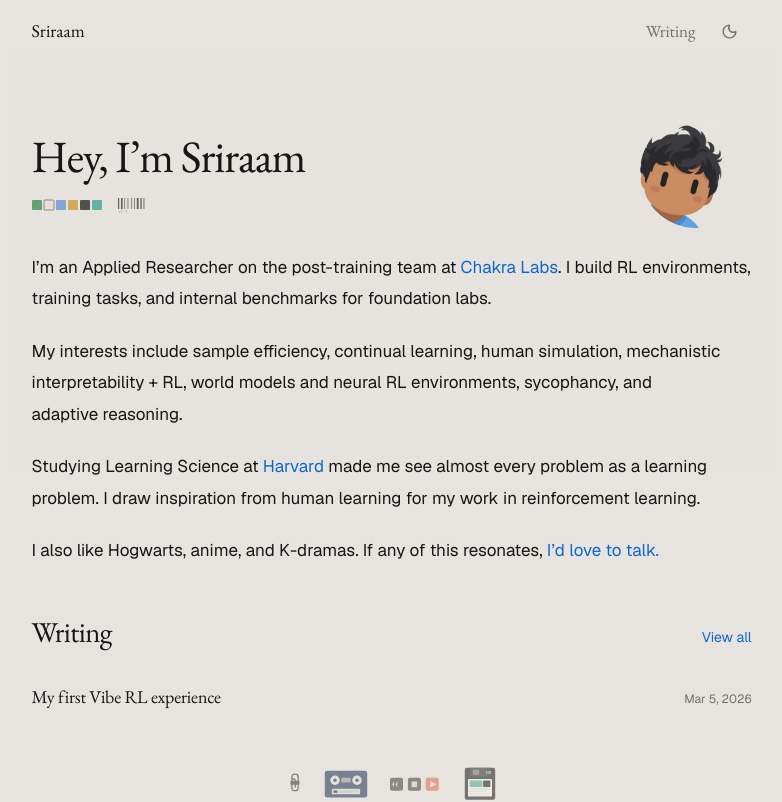
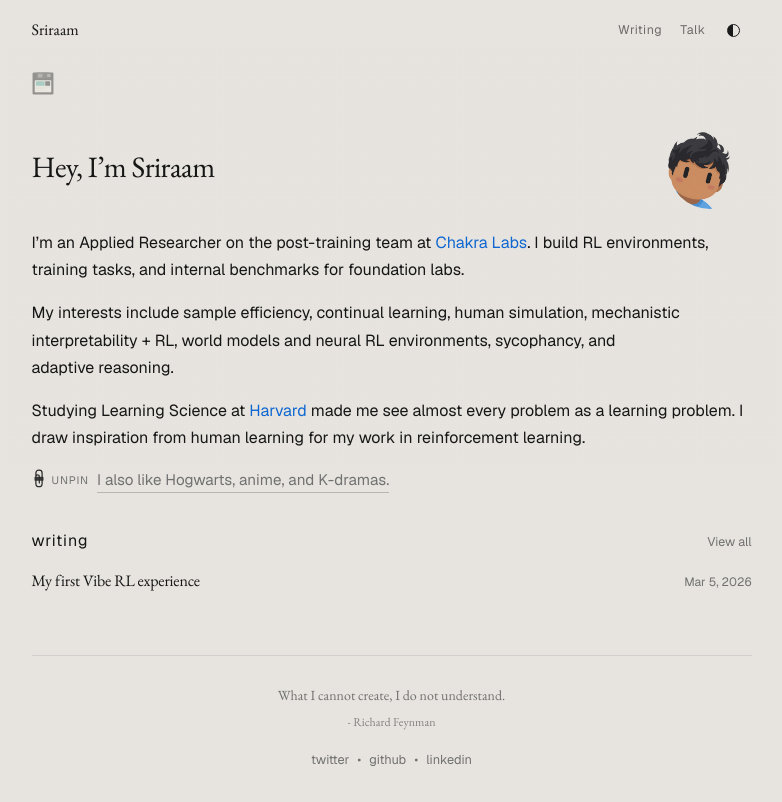
Before and after one commit to 13point5/blog, a Next.js app: page / in a window 1280 px wide. Shown: the top 802 px of the page, without its empty margins (241-1023 px from the left). Built offline with nearby package versions, Linux system fonts and the light colour scheme.

Commit message:
Quiet the folio accents
Shrink the floppy to a margin mark, keep Sriraam in plain roman, and reduce type. Header actions are hairline labels, the clip pins a note, and the cassette track row is gone.

Co-authored-by: Sriraam <bharathsriraam.rr@gmail.com>

```diff
--- a/app/components/footer.tsx
+++ b/app/components/footer.tsx
@@ -1,13 +1,9 @@
 import { Socials } from "./socials";
-import { FloppyDisk } from "./motifs";
 
 export function Footer() {
   return (
     <footer className="folio-footer folio-width">
       <div className="folio-footer-inner">
-        <div className="folio-footer-motif" aria-hidden="true">
-          <FloppyDisk className="motif-floppy-footer" />
-        </div>
         <figure className="folio-quote">
           <blockquote>What I cannot create, I do not understand.</blockquote>
           <figcaption>- Richard Feynman</figcaption>
--- a/app/components/header.tsx
+++ b/app/components/header.tsx
@@ -2,10 +2,23 @@
 import Link from "next/link";
 import { usePathname } from "next/navigation";
 import { SettingsDropdown } from "./settings-dropdown";
+
 export function Header() {
   const pathname = usePathname();
-  return <header className="folio-header"><nav className="folio-nav" aria-label="Main navigation">
-    <Link className="wordmark" href="/" aria-label="Sriraam, home">Sriraam</Link>
-    <div className="nav-links"><Link href="/blog" aria-current={pathname.startsWith("/blog") ? "page" : undefined}>Writing</Link><SettingsDropdown /></div>
-  </nav></header>;
+  return (
+    <header className="folio-header">
+      <nav className="folio-nav" aria-label="Main navigation">
+        <Link className="wordmark" href="/" aria-label="Sriraam, home">
+          Sriraam
+        </Link>
+        <div className="nav-actions">
+          <Link href="/blog" aria-current={pathname.startsWith("/blog") ? "page" : undefined}>
+            Writing
+          </Link>
+          <a href="https://x.com/27upon2">Talk</a>
+          <SettingsDropdown />
+        </div>
+      </nav>
+    </header>
+  );
 }
--- /dev/null
+++ b/app/components/pinned-note.tsx
@@ -0,0 +1,26 @@
+"use client";
+
+import { useState } from "react";
+import { BinderClip } from "./motifs";
+
+export function PinnedNote() {
+  const [pinned, setPinned] = useState(true);
+
+  return (
+    <div className={pinned ? "pin-note is-pinned" : "pin-note"}>
+      <button
+        type="button"
+        className="pin-clip"
+        aria-pressed={pinned}
+        aria-controls="personal-note"
+        onClick={() => setPinned((open) => !open)}
+      >
+        <BinderClip />
+        <span className="pin-label">{pinned ? "Unpin" : "Pin"}</span>
+      </button>
+      <p id="personal-note" className="pin-slip" hidden={!pinned}>
+        I also like Hogwarts, anime, and K-dramas.
+      </p>
+    </div>
+  );
+}
--- a/app/components/settings-dropdown.tsx
+++ b/app/components/settings-dropdown.tsx
@@ -1,10 +1,17 @@
 "use client";
-import { Moon, Sun } from "lucide-react";
 import { useTheme } from "../providers/theme-provider";
+
 export function SettingsDropdown() {
   const { theme, setTheme } = useTheme();
-  return <button type="button" className="theme-toggle" onClick={() => setTheme(theme === "dark" ? "light" : "dark")}
-    aria-label={`Switch to ${theme === "dark" ? "light" : "dark"} mode`} title={theme === "dark" ? "Let there be light · Lumos" : "A little night reading · Nox"}>
-    <Sun className="sun-icon" size={17} aria-hidden="true" /><Moon className="moon-icon" size={17} aria-hidden="true" />
-  </button>;
+  const next = theme === "dark" ? "light" : "dark";
+  return (
+    <button
+      type="button"
+      className="theme-toggle"
+      onClick={() => setTheme(next)}
+      aria-label={`Switch to ${next} mode`}
+    >
+      <span className="theme-mark" aria-hidden="true" />
+    </button>
+  );
 }
--- a/app/globals.css
+++ b/app/globals.css
@@ -692,15 +692,22 @@ button { cursor: pointer; }
 .folio-width, .folio-nav { width: min(100% - 64px, 720px); margin-inline: auto; }
 .folio-header { padding-top: 6px; }
 .folio-nav { min-height: 48px; display: flex; align-items: center; justify-content: space-between; }
-.wordmark { font: 400 1.125rem/1.4 var(--display); letter-spacing: 0; padding-block: 12px; color: var(--foreground); }
-.wordmark:hover { color: var(--link); }
-h1, h2, h3, h4, h5, h6 { font-family: var(--display); }
-.nav-links { display: flex; gap: 20px; align-items: center; font: 400 1.0625rem var(--display); }
-.nav-links > a { color: var(--foreground-muted); padding-block: 14px; }
-.nav-links > a:hover, .nav-links > a[aria-current] { color: var(--foreground); }
-.theme-toggle { display: grid; place-content: center; width: 44px; height: 44px; margin-left: -8px; color: var(--foreground-muted); }
-.theme-toggle:hover { color: var(--foreground); }
-.sun-icon { display: none; }.dark .sun-icon { display: block; }.dark .moon-icon { display: none; }
+.wordmark { font: 400 1rem/1.4 var(--display); font-style: normal; letter-spacing: 0; padding-block: 12px; color: var(--foreground); }
+.wordmark:hover { color: var(--foreground); }
+h1, h2, h3, h4, h5, h6 { font-family: var(--display); font-style: normal; }
+.nav-actions { display: flex; align-items: center; gap: 2px; }
+.nav-actions > a, .theme-toggle {
+  font: 400 .78rem/1 var(--sans); letter-spacing: .04em; color: color-mix(in oklab, var(--foreground) 58%, transparent);
+  background: transparent; border: 0; border-radius: 0; padding: 10px 8px; margin: 0; width: auto; height: auto;
+}
+.nav-actions > a:hover, .theme-toggle:hover { color: var(--foreground); }
+.nav-actions > a[aria-current] { color: var(--foreground); box-shadow: inset 0 -1px 0 var(--rt-ink); }
+.theme-toggle { display: grid; place-content: center; min-width: 36px; }
+.theme-mark {
+  width: 13px; height: 13px; border-radius: 50%; border: 1px solid var(--rt-ink); display: block;
+  background: linear-gradient(90deg, var(--rt-ink) 50%, transparent 50%);
+}
+.dark .theme-mark { background: linear-gradient(90deg, transparent 50%, var(--rt-ink) 50%); }
 .skip-link { position: fixed; top: -100px; left: 20px; z-index: 100; padding: 12px; background: var(--background); }
 .skip-link:focus { top: 12px; }
 /* Alpha-only spot illustrations: charcoal on light gray, pale ink on charcoal. */
@@ -709,7 +716,7 @@ h1, h2, h3, h4, h5, h6 { font-family: var(--display); }
 .folio-home { position: relative; }
 .folio-grain {
   pointer-events: none; position: absolute; inset: -8px -24px auto; height: min(420px, 70vh);
-  opacity: .22; mix-blend-mode: multiply; z-index: 0;
+  opacity: .12; mix-blend-mode: multiply; z-index: 0;
   background-image:
     radial-gradient(circle at 20% 20%, color-mix(in oklab, var(--rt-ink) 8%, transparent) 0.6px, transparent 0.8px),
     radial-gradient(circle at 80% 40%, color-mix(in oklab, var(--rt-ink) 6%, transparent) 0.5px, transparent 0.7px),
@@ -718,45 +725,40 @@ h1, h2, h3, h4, h5, h6 { font-family: var(--display); }
 }
 .dark .folio-grain { opacity: .12; mix-blend-mode: screen; }
 .folio-home > :not(.folio-grain) { position: relative; z-index: 1; }
-.intro-section { padding-block: 60px 48px; font-size: 1.0625rem; line-height: 1.85; }
-.intro-heading { display: flex; align-items: center; justify-content: space-between; gap: 20px; margin-bottom: 24px; }
-.intro-heading-text { min-width: 0; flex: 1; }
-.intro-heading h1 { font: 400 2.8rem/1.15 var(--display); letter-spacing: -.025em; }
-.intro-motif-row {
-  display: flex; align-items: center; gap: 14px; margin-top: 14px;
-  color: var(--rt-ink); opacity: .72;
-}
-.motif-pencil-chips, .motif-barcode { display: block; flex-shrink: 0; }
+.margin-floppy { position: absolute; top: 18px; right: 0; width: 22px; opacity: .4; pointer-events: none; z-index: 1; }
+.margin-floppy svg { width: 100%; height: auto; display: block; }
+.intro-section { padding-block: 48px 36px; font-size: 1rem; line-height: 1.7; }
+.intro-heading { display: flex; align-items: center; justify-content: space-between; gap: 20px; margin-bottom: 20px; }
+.intro-heading h1 { font: 400 1.85rem/1.2 var(--display); font-style: normal; letter-spacing: -.02em; }
 .home-avatar {
-  width: 112px; height: 112px; flex-shrink: 0; border-radius: 999px;
+  width: 84px; height: 84px; flex-shrink: 0; border-radius: 999px;
   object-fit: cover; object-position: 30% 78%;
   background: #e7e4df;
 }
 .home-sketch { width: 150px; flex-shrink: 0; }
-.intro-section > p { margin-bottom: 21px; text-wrap: pretty; }
+.intro-section > p { margin-bottom: 16px; text-wrap: pretty; }
 .intro-section a { color: var(--link); transition: color 0.2s ease; }
 .intro-section a:hover { color: var(--link-hover); }
-.intro-section .intro-aside { margin-bottom: 0; }
-.motif-rail {
-  display: flex; align-items: center; justify-content: center; gap: 22px;
-  padding: 8px 0 36px; color: var(--rt-ink); opacity: .55;
+.pin-note { display: flex; align-items: flex-start; gap: 8px; min-height: 28px; }
+.pin-clip {
+  display: inline-flex; align-items: center; gap: 6px; flex-shrink: 0;
+  padding: 2px 0; border: 0; background: transparent; color: var(--rt-charcoal);
 }
-.motif-rail > * { flex-shrink: 0; }
-.motif-clip { color: var(--rt-charcoal); width: 14px; height: auto; }
-.motif-cassette { width: 44px; height: auto; }
-.motif-transport { width: 52px; height: auto; opacity: .9; }
-.motif-floppy { width: 32px; height: auto; }
-.folio-footer-motif { opacity: .4; margin-bottom: 2px; }
-.motif-floppy-footer { width: 28px; height: auto; display: block; }
-.text-link { font: 400 .875rem/1.65 var(--sans); color: var(--link); transition: color 0.2s ease; }
-.text-link:hover { color: var(--link-hover); }
-.section-heading { display: flex; align-items: baseline; justify-content: space-between; gap: 20px; margin-bottom: 25px; }
-.section-heading h2 { font: 400 1.8rem/1.2 var(--display); letter-spacing: -.02em; }
+.pin-clip svg { width: 14px; height: auto; display: block; }
+.pin-label { font: 400 .68rem/1 var(--sans); letter-spacing: .08em; text-transform: uppercase; color: var(--foreground-muted); }
+.pin-slip {
+  margin: 0; padding-top: 1px; font: 400 .95rem/1.55 var(--reading); color: var(--foreground-muted);
+  border-bottom: 1px solid color-mix(in oklab, var(--rt-ink) 22%, transparent);
+}
+.text-link { font: 400 .78rem/1.4 var(--sans); color: var(--foreground-muted); transition: color 0.2s ease; }
+.text-link:hover { color: var(--foreground); }
+.section-heading { display: flex; align-items: baseline; justify-content: space-between; gap: 20px; margin-bottom: 8px; }
+.section-heading h2 { font: 400 1rem/1.3 var(--sans); letter-spacing: .06em; text-transform: lowercase; }
 .writing-section { padding-bottom: 40px; }
 .essay-list { display: flex; flex-direction: column; gap: 0; }
 .essay-row { display: flex; align-items: baseline; justify-content: space-between; gap: 16px 24px; padding-block: 10px; }
 .essay-details { min-width: 0; flex: 1; }
-.essay-details h3 { font: 400 1.125rem/1.4 var(--display); letter-spacing: -.01em; }
+.essay-details h3 { font: 400 1rem/1.4 var(--display); font-style: normal; letter-spacing: -.01em; }
 .essay-details h3 a { color: var(--foreground); transition: color 0.2s ease; }
 .essay-details h3 a:hover { color: var(--link); }
 .essay-date { flex-shrink: 0; font: .75rem/1.4 var(--sans); color: var(--foreground-muted); white-space: nowrap; }
@@ -767,20 +769,20 @@ h1, h2, h3, h4, h5, h6 { font-family: var(--display); }
 .folio-quote figcaption { margin-top: 6px; font: 400 .75rem/1.5 var(--display); color: var(--foreground-muted); opacity: .85; }
 .folio-footer .folio-socials { font: .8rem/1.7 var(--sans); }
 .archive-page { padding-block: 65px 45px; }
-.archive-page > h1 { font: 400 2.8rem/1.15 var(--display); letter-spacing: -.025em; margin-bottom: 28px; }
+.archive-page > h1 { font: 400 2rem/1.2 var(--display); font-style: normal; letter-spacing: -.02em; margin-bottom: 22px; }
 /* A book-like reading measure; familiar document controls stay quiet. */
 .reading-page { padding-block: 32px 48px; }
 .article-header { margin: 0 auto 32px; text-align: center; }
-.article-header h1 { font: 400 2.8rem/1.13 var(--display); letter-spacing: -.025em; margin-bottom: 20px; text-wrap: balance; }
+.article-header h1 { font: 400 2.05rem/1.2 var(--display); font-style: normal; letter-spacing: -.02em; margin-bottom: 16px; text-wrap: balance; }
 .post-meta { display: flex; justify-content: center; align-items: center; gap: 9px; flex-wrap: wrap; font: .75rem/1.7 var(--sans); color: var(--foreground-muted); margin-block: 18px; }
 .sample-notice { font: italic .875rem/1.75 var(--reading); color: var(--foreground-muted); margin-block: 18px; }
 .article-sketch { width: 170px; margin: 16px auto 20px; }.article-sketch img { width: 100%; }
 .article-plate { margin: 25px auto 36px; }.article-plate img { width: 100%; height: auto; }
-.article-body { font: 1.125rem/1.85 var(--reading); overflow-wrap: break-word; }
+.article-body { font: 1.02rem/1.75 var(--reading); overflow-wrap: break-word; }
 .article-body > p { line-height: 1.85; margin-bottom: 1.5em; }
 .article-body h1, .article-body h2, .article-body h3, .article-body h4, .article-body h5, .article-body h6 { font-family: var(--display); font-weight: 500; letter-spacing: -.02em; line-height: 1.2; scroll-margin-top: 28px; }
-.article-body h1, .article-body h2 { font-size: 2rem; margin: 1.7em 0 .65em; }
-.article-body h3 { font-size: 1.5rem; margin: 1.5em 0 .65em; }
+.article-body h1, .article-body h2 { font-size: 1.45rem; margin: 1.6em 0 .55em; }
+.article-body h3 { font-size: 1.2rem; margin: 1.4em 0 .5em; }
 .article-body li { line-height: 1.85; }.article-body ul, .article-body ol { margin-bottom: 1.5em; }
 .article-body strong { font-weight: 600; }
 .article-body .link-default { text-decoration: none; font-weight: 400; }
@@ -798,24 +800,22 @@ h1, h2, h3, h4, h5, h6 { font-family: var(--display); }
 .article-toc a:hover { color: var(--link); }
 @media (max-width: 700px) {
   .folio-width, .folio-nav { width: calc(100% - 40px); }
-  .folio-header { padding-top: 4px; }.wordmark { font-size: 1.125rem; }
-  .nav-links { gap: 20px; }.theme-toggle { margin-left: -6px; }
-  .intro-section { padding-block: 36px 40px; font-size: 1rem; }
-  .intro-heading { gap: 8px; margin-bottom: 22px; }
-  .intro-heading h1 { font-size: clamp(1.9rem, 7vw, 2.65rem); }
+  .folio-header { padding-top: 4px; }.wordmark { font-size: .95rem; }
+  .intro-section { padding-block: 28px 32px; font-size: .98rem; }
+  .intro-heading { gap: 12px; margin-bottom: 16px; }
+  .intro-heading h1 { font-size: 1.55rem; }
   .home-sketch { width: 105px; }
-  .home-avatar { width: 88px; height: 88px; }
-  .intro-motif-row { gap: 10px; margin-top: 12px; }
-  .motif-rail { gap: 16px; padding-bottom: 28px; opacity: .45; }
-  .intro-section > p { margin-bottom: 20px; }
-  .section-heading { margin-bottom: 23px; }.section-heading h2 { font-size: 1.7rem; }
-  .essay-details h3 { font-size: 1.0625rem; }
+  .home-avatar { width: 72px; height: 72px; }
+  .margin-floppy { width: 18px; top: 12px; }
+  .intro-section > p { margin-bottom: 14px; }
+  .section-heading { margin-bottom: 6px; }
+  .essay-details h3 { font-size: .98rem; }
   .essay-row { gap: 12px; padding-block: 9px; }
   .writing-section { padding-bottom: 26px; }.folio-footer { padding-bottom: 36px; }
-  .archive-page { padding-block: 40px; }.archive-page > h1 { font-size: 2.4rem; margin-bottom: 22px; }
+  .archive-page { padding-block: 40px; }.archive-page > h1 { font-size: 1.7rem; margin-bottom: 18px; }
   .reading-page { padding-block: 30px 45px; }
-  .article-header h1 { font-size: 2.4rem; }
-  .article-body { font-size: 1.0625rem; }.article-body h1, .article-body h2 { font-size: 1.8rem; }
+  .article-header h1 { font-size: 1.7rem; }
+  .article-body { font-size: 1rem; }.article-body h1, .article-body h2 { font-size: 1.3rem; }
   .article-body [data-rehype-pretty-code-figure] { font-size: .8rem; }.article-sketch { width: 145px; }
 }
 @media (prefers-reduced-motion: reduce) {
--- a/app/page.tsx
+++ b/app/page.tsx
@@ -1,27 +1,18 @@
 import Image from "next/image";
 import WorkSection from "./components/work-section";
-import {
-  Barcode,
-  BinderClip,
-  Cassette,
-  FloppyDisk,
-  PencilChips,
-  PlayTransport,
-} from "./components/motifs";
+import { FloppyDisk } from "./components/motifs";
+import { PinnedNote } from "./components/pinned-note";
 
 export default function Home() {
   return (
     <main className="folio-home folio-width">
       <div className="folio-grain" aria-hidden="true" />
+      <div className="margin-floppy" aria-hidden="true">
+        <FloppyDisk />
+      </div>
       <section className="intro-section" aria-labelledby="intro-title">
         <div className="intro-heading">
-          <div className="intro-heading-text">
-            <h1 id="intro-title">Hey, I’m Sriraam</h1>
-            <div className="intro-motif-row" aria-hidden="true">
-              <PencilChips className="motif-pencil-chips" />
-              <Barcode className="motif-barcode" />
-            </div>
-          </div>
+          <h1 id="intro-title">Hey, I’m Sriraam</h1>
           <Image
             src="/images/avatar.jpg"
             width={1254}
@@ -29,7 +20,7 @@ export default function Home() {
             alt="Portrait illustration of Sriraam"
             className="home-avatar"
             priority
-            sizes="112px"
+            sizes="88px"
           />
         </div>
         <p>
@@ -49,18 +40,9 @@ export default function Home() {
           every problem as a learning problem. I draw inspiration from human
           learning for my work in reinforcement learning.
         </p>
-        <p className="intro-aside">
-          I also like Hogwarts, anime, and K-dramas. If any of this resonates,{" "}
-          <a href="https://x.com/27upon2">I’d love to talk.</a>
-        </p>
+        <PinnedNote />
       </section>
       <WorkSection />
-      <aside className="motif-rail" aria-hidden="true">
-        <BinderClip className="motif-clip" />
-        <Cassette className="motif-cassette" />
-        <PlayTransport className="motif-transport" />
-        <FloppyDisk className="motif-floppy" />
-      </aside>
     </main>
   );
 }
```
Also changed, not shown: 1 other file (tests, documents, lock files or other folders).
